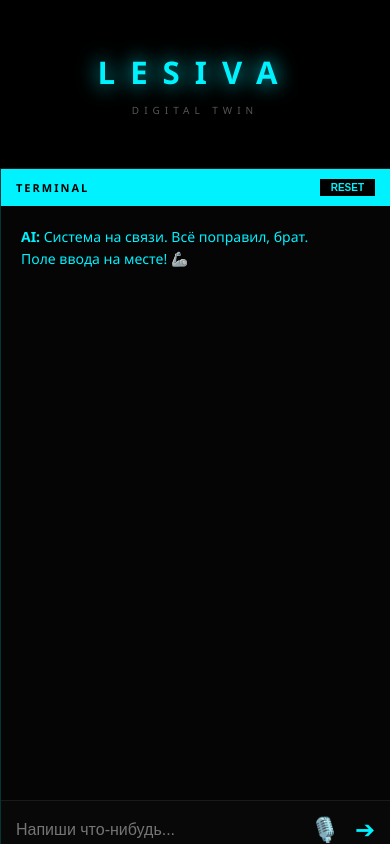
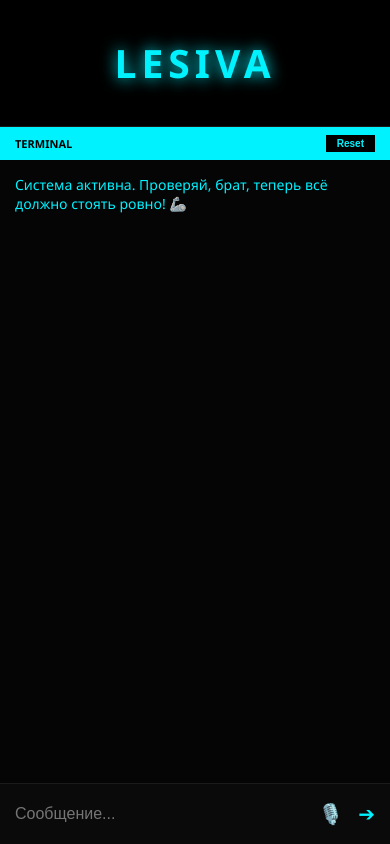
Before and after one commit to alexeyai2929-ship-it/lesiva-ai, a plain HTML site: page index.html in a window 390 px wide. Drawn offline with Linux system fonts and the light colour scheme.

Commit message:
Update index.html

```diff
--- a/index.html
+++ b/index.html
@@ -2,77 +2,78 @@
 <html lang="ru">
 <head>
     <meta charset="UTF-8">
-    <meta name="viewport" content="width=device-width, initial-scale=1.0, maximum-scale=1.0, user-scalable=no">
+    <meta name="viewport" content="width=device-width, initial-scale=1.0, maximum-scale=1.0, user-scalable=no, viewport-fit=cover">
     <title>LESIVA PROJECT | GLOBAL</title>
     <style>
-        * { margin: 0; padding: 0; box-sizing: border-box; }
+        /* Сброс всех отступов */
+        * { margin: 0; padding: 0; box-sizing: border-box; -webkit-tap-highlight-color: transparent; }
 
-        /* Главный контейнер на весь экран */
-        body {
+        /* Умная высота для мобилок */
+        html, body {
             background: #000;
             color: #fff;
-            font-family: 'Segoe UI', sans-serif;
-            height: 100vh;
+            font-family: 'Segoe UI', Roboto, sans-serif;
+            height: 100%;
+            width: 100%;
+            overflow: hidden;
+            position: fixed; /* Защита от лишних свайпов */
+        }
+
+        /* Главный контейнер */
+        .wrapper {
             display: flex;
             flex-direction: row;
-            overflow: hidden;
+            height: 100%;
+            width: 100%;
         }
 
         /* Адаптация под мобилки */
         @media (max-width: 768px) {
-            body { flex-direction: column; }
-            .left-panel { min-height: 20vh !important; border-right: none !important; border-bottom: 1px solid #1a1a1a; }
-            .right-panel { width: 100% !important; height: 80vh !important; }
+            .wrapper { flex-direction: column; }
+            .left-panel { height: 15% !important; width: 100% !important; border-right: none !important; border-bottom: 1px solid #1a1a1a; }
+            .right-panel { height: 85% !important; width: 100% !important; }
+            .lesiva-logo { font-size: 10vw !important; letter-spacing: 5px !important; }
         }
 
         /* Левая панель (Лого) */
         .left-panel {
-            flex: 1;
+            width: 40%;
             display: flex;
             flex-direction: column;
             align-items: center;
             justify-content: center;
             border-right: 1px solid #1a1a1a;
-            padding: 20px;
+            background: #000;
         }
 
         .lesiva-logo {
-            font-size: 8vw;
+            font-size: 5vw;
             font-weight: 900;
             color: #00f2ff;
             text-transform: uppercase;
-            letter-spacing: 15px;
-            text-shadow: 0 0 20px #00f2ff;
-            text-align: center;
+            letter-spacing: 10px;
+            text-shadow: 0 0 15px #00f2ff;
         }
 
-        .sub-text {
-            font-size: 10px;
-            color: #555;
-            text-transform: uppercase;
-            letter-spacing: 5px;
-            margin-top: 10px;
-        }
-
-        /* Правая панель (Чат) */
+        /* Правая панель (Терминал) */
         .right-panel {
-            width: 400px;
+            flex: 1;
             background: #050505;
             display: flex;
             flex-direction: column;
-            border-left: 1px solid #00f2ff33;
+            position: relative;
         }
 
         .header {
             background: #00f2ff;
             color: #000;
-            padding: 10px 15px;
+            padding: 8px 15px;
             display: flex;
             justify-content: space-between;
             align-items: center;
             font-weight: bold;
             font-size: 11px;
-            letter-spacing: 2px;
+            text-transform: uppercase;
         }
 
         .reset-btn {
@@ -82,44 +83,32 @@
             padding: 2px 10px;
             font-size: 10px;
             cursor: pointer;
-            text-transform: uppercase;
             font-weight: bold;
         }
 
-        /* Поле с сообщениями — теперь оно гибкое */
+        /* Окно чата */
         #msgs {
             flex: 1;
-            padding: 20px;
+            padding: 15px;
             overflow-y: auto;
             display: flex;
             flex-direction: column;
-            gap: 15px;
-            scrollbar-width: none;
-        }
-        #msgs::-webkit-scrollbar { display: none; }
-
-        .ai { color: #00f2ff; align-self: flex-start; max-width: 90%; line-height: 1.6; font-size: 14px; }
-        .ai::before { content: 'AI: '; font-weight: bold; }
-
-        .user {
-            color: #fff;
-            align-self: flex-end;
-            max-width: 90%;
-            background: rgba(255,255,255,0.05);
-            padding: 8px;
-            border-radius: 4px;
-            font-size: 14px;
+            gap: 12px;
+            -webkit-overflow-scrolling: touch; /* Плавный скролл на iOS */
         }
 
-        /* Нижний блок (Поле ввода) — зафиксирован внизу */
+        .ai { color: #00f2ff; align-self: flex-start; max-width: 90%; font-size: 14px; line-height: 1.4; }
+        .user { color: #fff; align-self: flex-end; max-width: 90%; background: #1a1a1a; padding: 8px 12px; border-radius: 8px; font-size: 14px; }
+
+        /* Блок ввода — ВСЕГДА ВНИЗУ */
         .in-box {
-            padding: 15px;
+            padding: 10px 15px;
             display: flex;
+            background: #0a0a0a;
             border-top: 1px solid #1a1a1a;
-            background: #080808;
             align-items: center;
             gap: 10px;
-            padding-bottom: env(safe-area-inset-bottom, 15px); /* Для Айфонов с челкой */
+            padding-bottom: calc(10px + env(safe-area-inset-bottom)); /* Учет "челки" снизу */
         }
 
         input {
@@ -128,35 +117,39 @@
             border: none;
             color: #fff;
             outline: none;
-            font-size: 16px;
+            font-size: 16px; /* 16px чтобы iPhone не зумил при вводе */
+            height: 40px;
         }
 
-        .btn-group { display: flex; gap: 15px; align-items: center; }
-        button { background: transparent; border: none; color: #00f2ff; cursor: pointer; font-size: 24px; }
+        .btn-group { display: flex; gap: 15px; }
+        .btn-group button { background: transparent; border: none; color: #00f2ff; cursor: pointer; font-size: 20px; }
 
-        #mic.active { color: #ff0055; text-shadow: 0 0 10px #ff0055; }
+        #mic.active { color: #ff0055; transform: scale(1.2); transition: 0.3s; }
     </style>
 </head>
 <body>
 
+    <div class="wrapper">
         <div class="left-panel">
             <div class="lesiva-logo">LESIVA</div>
-        <div class="sub-text">DIGITAL TWIN</div>
         </div>
 
         <div class="right-panel">
             <div class="header">
-            <span>TERMINAL</span>
+                <span>Terminal</span>
                 <button class="reset-btn" onclick="resetChat()">Reset</button>
             </div>
+
             <div id="msgs">
-            <div class="ai">Система на связи. Всё поправил, брат. Поле ввода на месте! 🦾</div>
+                <div class="ai">Система активна. Проверяй, брат, теперь всё должно стоять ровно! 🦾</div>
             </div>
+
             <div class="in-box">
-            <input type="text" id="m" placeholder="Напиши что-нибудь..." autocomplete="off">
+                <input type="text" id="m" placeholder="Сообщение..." autocomplete="off">
                 <div class="btn-group">
                     <button id="mic">🎙️</button>
                     <button id="go">➔</button>
+                </div>
             </div>
         </div>
     </div>
@@ -167,25 +160,17 @@
 
         const resetChat = () => {
             history = [];
-            box.innerHTML = '<div class="ai">Память очищена, брат. Начинаем новый сет! 🦾</div>';
+            box.innerHTML = '<div class="ai">Память очищена, брат.</div>';
         };
 
         const send = async (text = null) => {
             const val = text || i.value.trim();
             if(!val) return;
 
-            const u = document.createElement('div');
-            u.className = 'user';
-            u.innerText = val;
-            box.appendChild(u);
+            const u = document.createElement('div'); u.className = 'user'; u.innerText = val; box.appendChild(u);
+            i.value = ''; box.scrollTop = box.scrollHeight;
 
-            i.value = '';
-            box.scrollTop = box.scrollHeight;
-
-            const res = document.createElement('div');
-            res.className = 'ai';
-            res.innerHTML = '<i>Думаю...</i>';
-            box.appendChild(res);
+            const res = document.createElement('div'); res.className = 'ai'; res.innerHTML = '<i>...</i>'; box.appendChild(res);
             box.scrollTop = box.scrollHeight;
 
             try {
@@ -198,9 +183,7 @@
                 res.innerHTML = d.answer;
                 history.push({role:'user', content:val}, {role:'assistant', content:d.answer});
                 if(history.length > 8) history = history.slice(-8);
-            } catch(e) {
-                res.innerHTML = 'Ошибка связи, бро. Проверь интернет.';
-            }
+            } catch(e) { res.innerHTML = 'Ошибка сети.'; }
             box.scrollTop = box.scrollHeight;
         };
 
@@ -209,8 +192,7 @@
 
         const Speech = window.SpeechRecognition || window.webkitSpeechRecognition;
         if(Speech) {
-            const rec = new Speech();
-            rec.lang = 'ru-RU';
+            const rec = new Speech(); rec.lang = 'ru-RU';
             rec.onstart = () => micBtn.classList.add('active');
             rec.onend = () => micBtn.classList.remove('active');
             rec.onresult = (e) => send(e.results[0][0].transcript);
```
Lines whose indentation alone changed are shown as unchanged.
